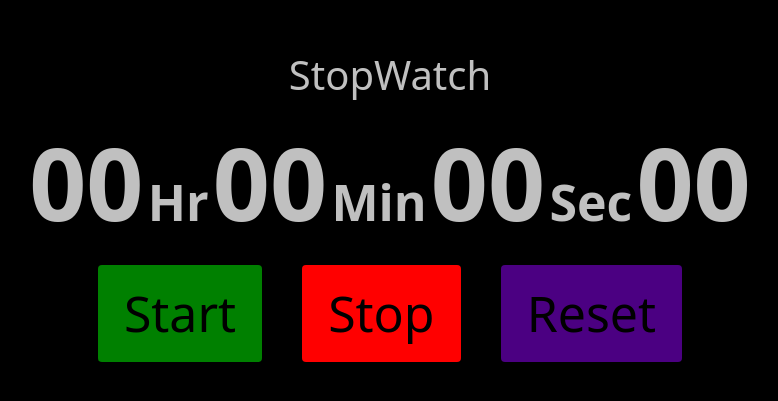
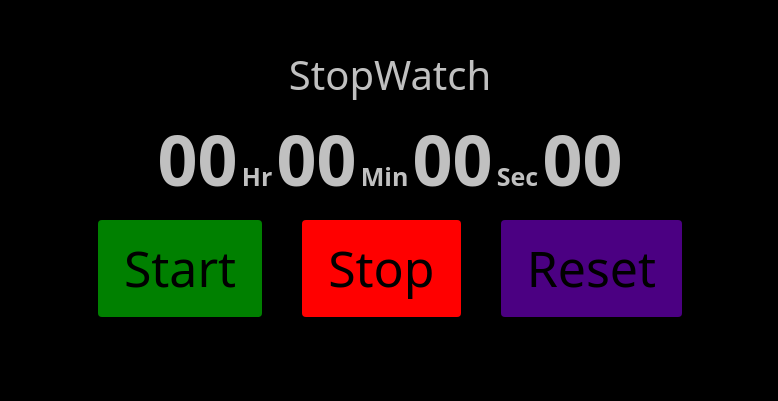
Before and after one commit to vaibhavdhole98/stopwatch_js, a plain HTML site: page index.html in a window 1280 px wide. Shown: the part 149-550 px from the top of the page, without its empty margins (250-1028 px from the left). Drawn offline with Linux system fonts and the light colour scheme.

Commit message:
Update style.css

```diff
--- a/css/style.css
+++ b/css/style.css
@@ -33,12 +33,12 @@ body {
 }
 
 .digit {
-  font-size: 100px;
+  font-size: 70px;
   font-weight: bold;
 }
 
 .txt {
-  font-size: 50px;
+  font-size: 25px;
   font-weight: bold;
 }
 .button {
```
